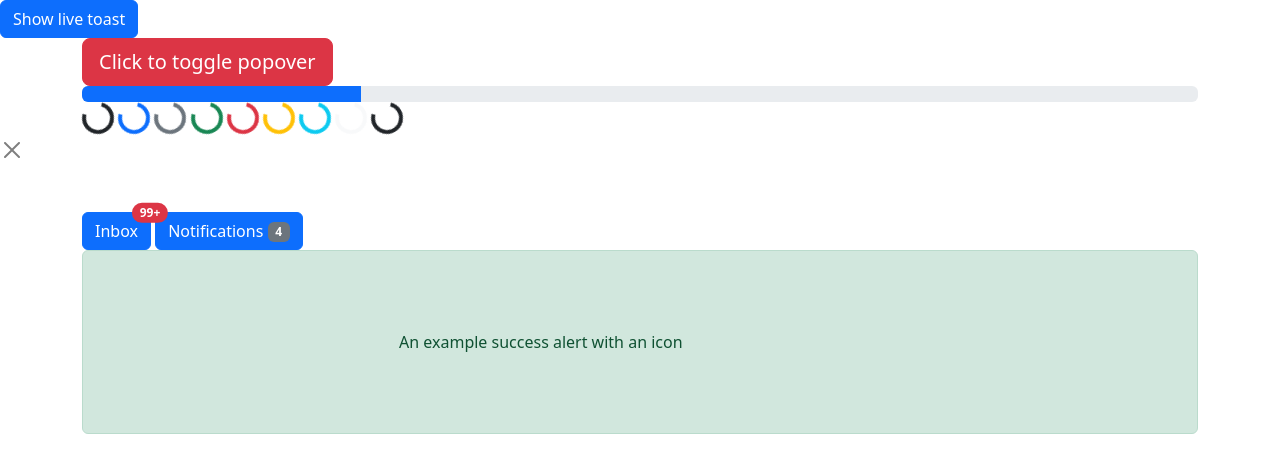
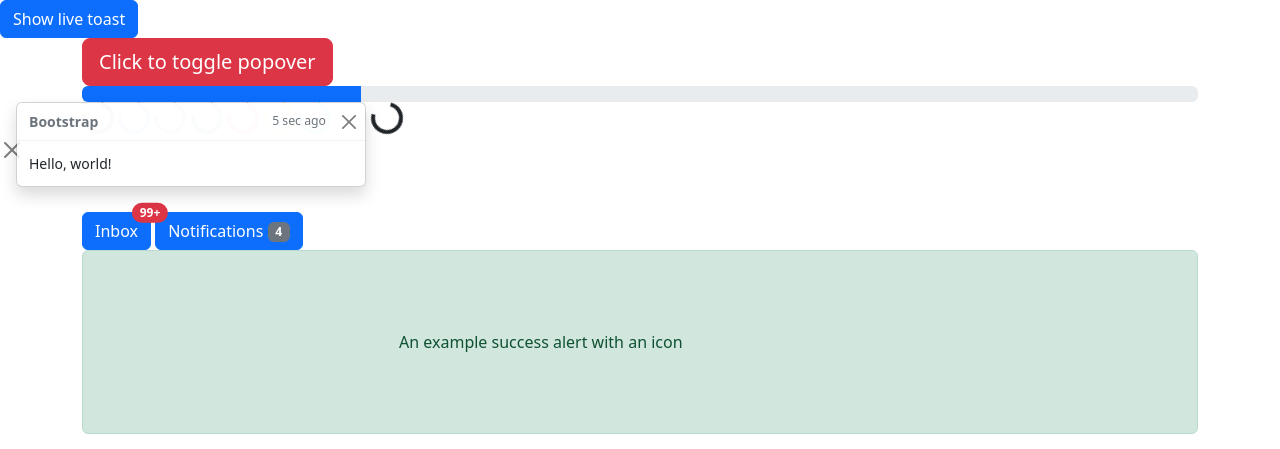
Before and after one commit to NahidulNoman/practice, a plain HTML site: page explore-bootstrap/hudai.html in a window 1280 px wide. Shown: the top 449 px of the page. Drawn offline with nearby package versions, Linux system fonts and the light colour scheme.

Commit message:
toast-added

```diff
--- a/explore-bootstrap/hudai.html
+++ b/explore-bootstrap/hudai.html
@@ -21,16 +21,16 @@ if (toastTrigger) {
 
     <button type="button" class="btn btn-primary" id="liveToastBtn">Show live toast</button>
 
-    <div class="toast-container position-fixed bottom-0 end-0 p-3">
-      <div id="liveToast" class="toast" role="alert" aria-live="assertive" aria-atomic="true">
+    <div class="toast-container position-fixed center mt-5 p-3">
+      <div id="liveToast" class="toast show" role="alert" aria-live="assertive" aria-atomic="true">
         <div class="toast-header">
-          <img src="..." class="rounded me-2" alt="...">
+
           <strong class="me-auto">Bootstrap</strong>
-          <small>11 mins ago</small>
+          <small>5 sec ago</small>
           <button type="button" class="btn-close" data-bs-dismiss="toast" aria-label="Close"></button>
         </div>
         <div class="toast-body">
-          Hello, world! This is a toast message.
+          Hello, world!
         </div>
       </div>
     </div>
```
